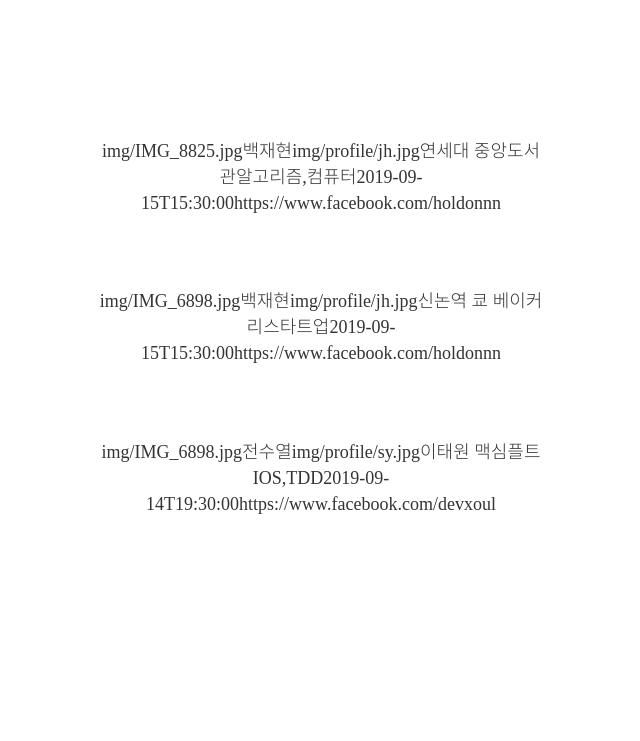
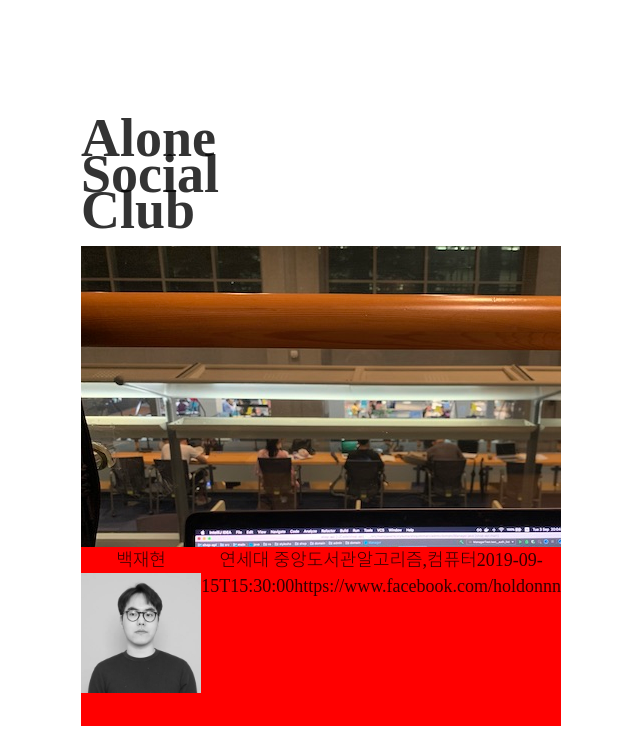
Before and after one commit to alonesocialclub/alone-social-web, a Gatsby site: page / in a window 1280 px wide. Shown: the top 741 px of the page, without its empty margins (319-959 px from the left). Built offline with nearby package versions, Linux system fonts and the light colour scheme; Gatsby itself is replaced by a stand-in of ours; some packages are replaced by stand-ins of ours.

Commit message:
Layout WIP

```diff
--- /dev/null
+++ b/src/component/Logo.js
@@ -0,0 +1,22 @@
+import React from 'react';
+import styled from 'styled-components';
+
+const Wrapper = styled.div`
+    text-align: left;
+    font-size: 3rem;
+    font-weight: bold;
+    line-height: 2rem;
+`
+
+
+const Logo = () => {
+    return (
+        <Wrapper>
+            Alone <br/>
+            Social <br/>
+            Club <br/>
+        </Wrapper>
+    )
+}
+
+export default Logo;
--- a/src/component/PostList.js
+++ b/src/component/PostList.js
@@ -3,6 +3,7 @@
 import styled from 'styled-components'
 
 import PostListItem from './PostListItem'
+import Logo from './Logo';
 
 const Wrapper = styled.div`
   margin: 0 auto;
@@ -14,6 +15,7 @@
   render() {
     return (
       <Wrapper>
+        <Logo/>
         {this.props.markdownNodes.map(node => (
           <a
             key={node.id}
--- a/src/component/PostListItem.js
+++ b/src/component/PostListItem.js
@@ -5,30 +5,20 @@
 const Wrapper = styled.div`
   margin-bottom: 2rem;
   text-align: center;
-  padding: 1rem;
-  ${hoverCss}
+  ${hoverCss};
+  background-image: url(${props => props.img});
+  width: 100%;
+  padding-top: 100%; /* 1:1 Aspect Ratio */
+  position: relative; /* If you want text inside of it */
+  margin: 1rem 0;
 `
 
-const Meta = styled.div`
-  font-size: 0.75rem;
+const HeaderWrapper = styled.div`
+  position: absolute;
+  bottom: 0;
+  background-color: red;
+  display: flex;
 `
-
-const Title = styled.div`
-  font-weight: bold;
-  font-size: 1.4rem;
-  line-height: 1.4;
-  margin: 0.2rem 0;
-`
-
-const Description = styled.div`
-  color: #333333;
-  font-size: 0.8rem;
-  line-height: 1.2rem;
-`
-
-const maxLength = 100;
-
-
 
 
 const PostListItem = ({
@@ -40,14 +30,17 @@
   createdAt,
   facebookUrl,
  }) => (
-  <Wrapper>
-    {image}
-    {username}
-    {userProfileImage}
-    {description}
-    {keywords}
-    {createdAt}
-    {facebookUrl}
+  <Wrapper img={image}>
+    <HeaderWrapper>
+      <div>
+        {username}
+        <img src={userProfileImage}/>
+      </div>
+      {description}
+      {keywords}
+      {createdAt}
+      {facebookUrl}
+    </HeaderWrapper>
   </Wrapper>
 )
 
```
